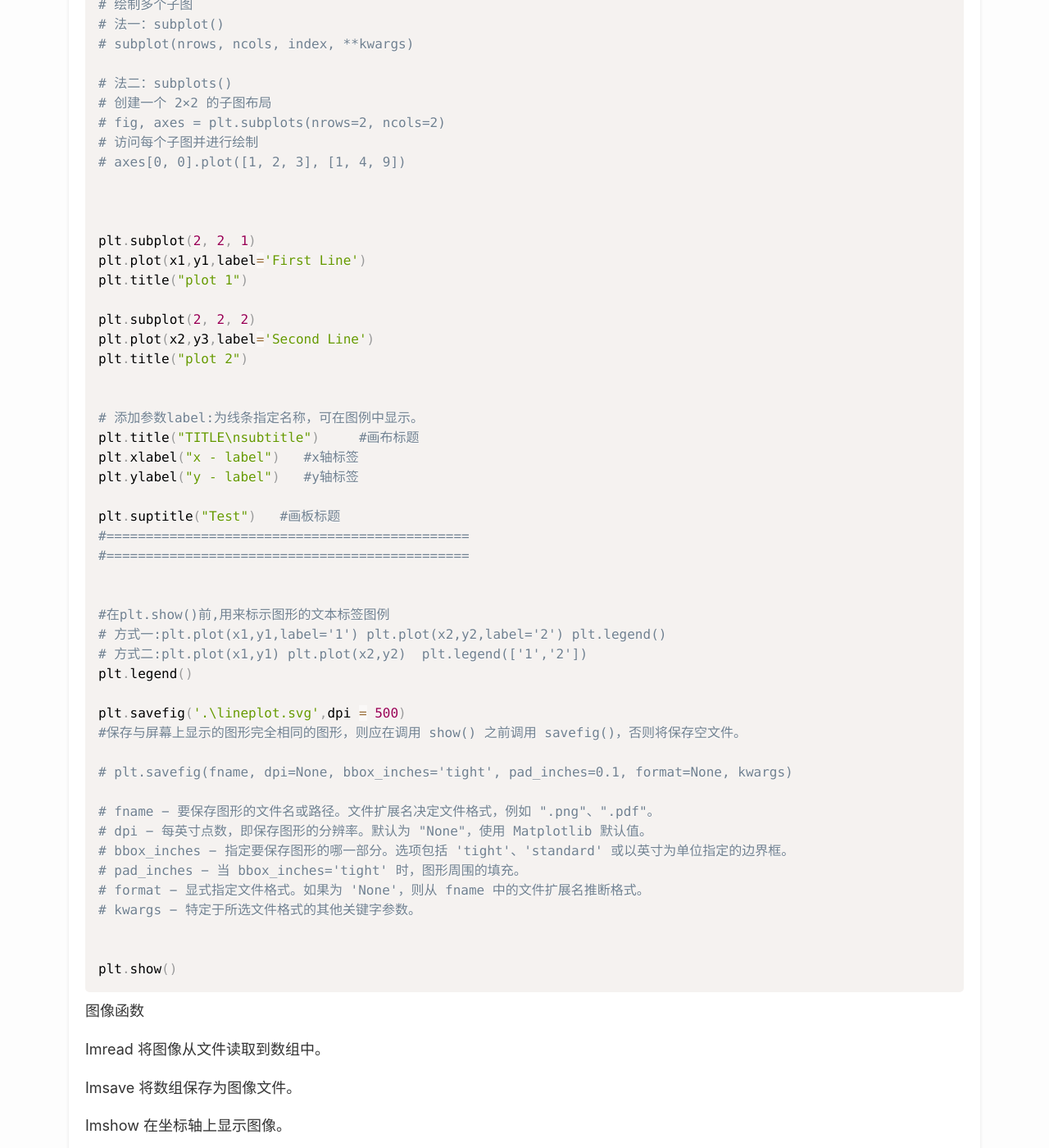
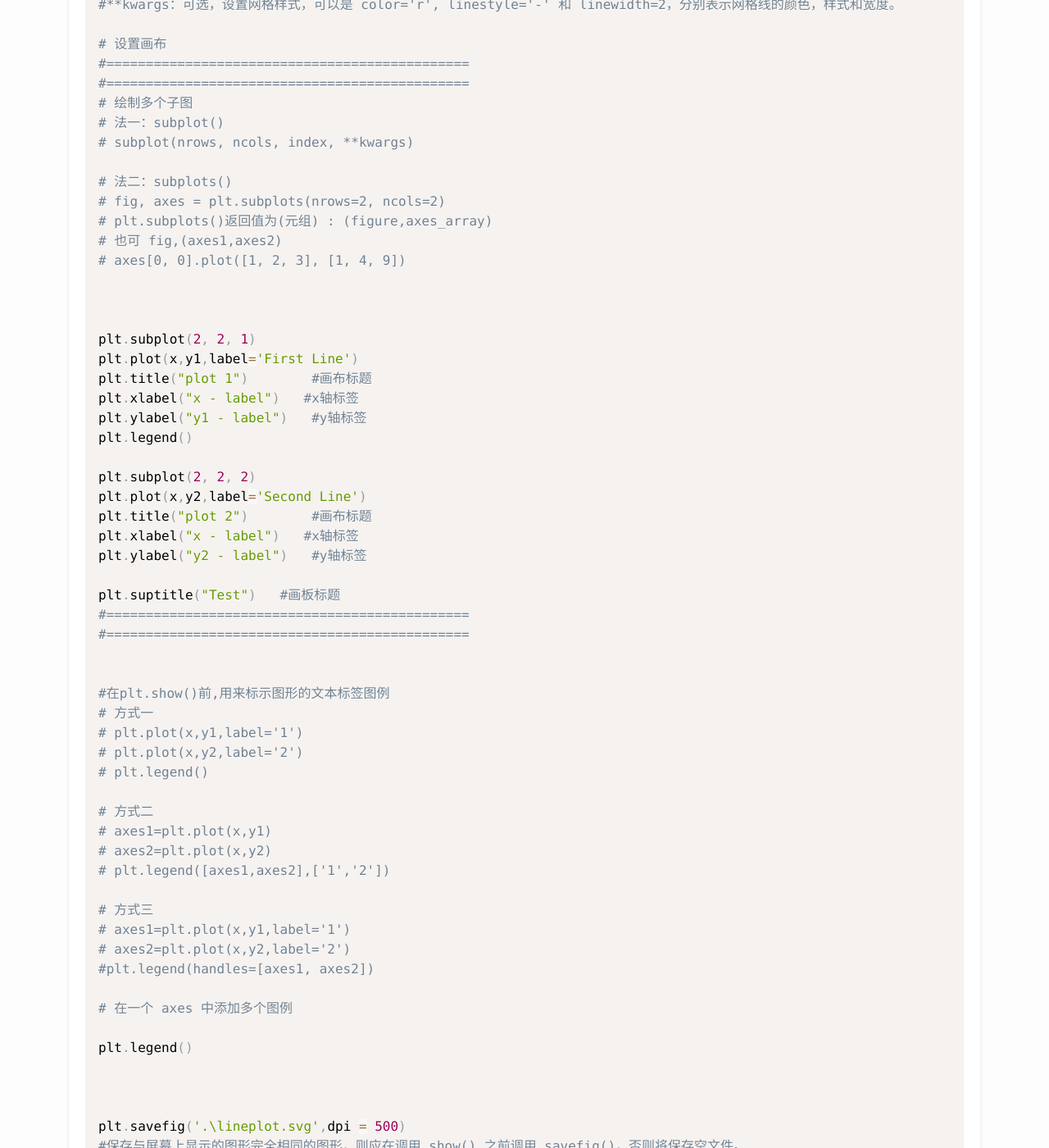
Before and after one commit to lzh210802066/lzh210802066.github.io, a Jekyll site: the page built from _posts/skill/2025-10-24-matplotlib.md, in a window 1280 px wide and 1400 px high, scrolled down 2563 px. Shown: the whole window at 82% size. Built offline with Jekyll 4.4.1, drawn with Linux system fonts in a browser that asks for light colours; comment, search, counter and statistics services are not loaded; some of the changed text lies outside the part shown.

Commit message:
Update blog content

```diff
--- a/_posts/skill/2025-10-24-matplotlib.md
+++ b/_posts/skill/2025-10-24-matplotlib.md
@@ -191,15 +190,21 @@ plt.rcParams['axes.facecolor'] = 'w'
 #显示绘图的静态图像
 %matplotlib inline
 
-# 交互式绘图
-%matplotlib notebook
+
+
+
+x = np.arange(0, np.pi*2, 0.05)
+y1 = np.sin(x)
+y2 = np.cos(x)
 
 #========================面对对象风格========================
 
 
 #========================面对过程风格========================
 
-# 画板 plt.figure(figsize=(width, height), dpi=resolution)
+# 设置画板
+# plt.figure(figsize=(width, height), dpi=resolution)
+# 图表宽度和高度（英寸）; 图表每英寸点数（分辨率）,默认为 100。
 
 # 单条线: plt.plot ( [x], y, [fmt], *, data=None, **kwargs )
 # 多条线: plt.plot ( [x], y, [fmt], [x2], y2, [fmt2], ..., **kwargs )
@@ -223,7 +228,7 @@ plt.rcParams['axes.facecolor'] = 'w'
 #axis：可选， 'both'（默认），'x' （x 轴方向）或 'y'（ y 轴方向）。
 #**kwargs：可选，设置网格样式，可以是 color='r', linestyle='-' 和 linewidth=2，分别表示网格线的颜色，样式和宽度。
 
-
+# 设置画布
 #==============================================
 #==============================================
 # 绘制多个子图
@@ -231,26 +236,25 @@ plt.rcParams['axes.facecolor'] = 'w'
 # subplot(nrows, ncols, index, **kwargs)
 
 # 法二：subplots()
-# 创建一个 2×2 的子图布局
 # fig, axes = plt.subplots(nrows=2, ncols=2)
-# 访问每个子图并进行绘制
+# plt.subplots()返回值为(元组) : (figure,axes_array)
+# 也可 fig,(axes1,axes2)
 # axes[0, 0].plot([1, 2, 3], [1, 4, 9])
 
 
 
 plt.subplot(2, 2, 1)
-plt.plot(x1,y1,label='First Line')
-plt.title("plot 1")
+plt.plot(x,y1,label='First Line')
+plt.title("plot 1")        #画布标题
+plt.xlabel("x - label")   #x轴标签
+plt.ylabel("y1 - label")   #y轴标签
+plt.legend()
 
 plt.subplot(2, 2, 2)
-plt.plot(x2,y3,label='Second Line')
-plt.title("plot 2")
-
-
-# 添加参数label:为线条指定名称，可在图例中显示。
-plt.title("TITLE\nsubtitle")     #画布标题
+plt.plot(x,y2,label='Second Line')
+plt.title("plot 2")        #画布标题
 plt.xlabel("x - label")   #x轴标签
-plt.ylabel("y - label")   #y轴标签
+plt.ylabel("y2 - label")   #y轴标签
 
 plt.suptitle("Test")   #画板标题
 #==============================================
@@ -258,9 +262,26 @@ plt.suptitle("Test")   #画板标题
 
 
 #在plt.show()前,用来标示图形的文本标签图例
-# 方式一:plt.plot(x1,y1,label='1') plt.plot(x2,y2,label='2') plt.legend()
-# 方式二:plt.plot(x1,y1) plt.plot(x2,y2)  plt.legend(['1','2'])
+# 方式一
+# plt.plot(x,y1,label='1')
+# plt.plot(x,y2,label='2')
+# plt.legend()
+
+# 方式二
+# axes1=plt.plot(x,y1)
+# axes2=plt.plot(x,y2)
+# plt.legend([axes1,axes2],['1','2'])
+
+# 方式三
+# axes1=plt.plot(x,y1,label='1')
+# axes2=plt.plot(x,y2,label='2')
+#plt.legend(handles=[axes1, axes2])
+
+# 在一个 axes 中添加多个图例
+
 plt.legend()
+
+
 
 plt.savefig('.\lineplot.svg',dpi = 500)
 #保存与屏幕上显示的图形完全相同的图形，则应在调用 show() 之前调用 savefig()，否则将保存空文件。
@@ -452,3 +473,18 @@ Matplotlib 库提供了一个用于处理色标的工具，包括其创建、放
 matplotlib.colorbar 模块负责创建色标，但是可以使用Figure.colorbar() 或其等效的 pyplot 包装器pyplot.colorbar() 函数创建色标。这些函数在内部使用 Colorbar 类以及make_axes_gridspec（用于 GridSpec 定位的轴）或make_axes（用于非 GridSpec 定位的轴）。
 
 并且色标需要是一个“可映射” (即 matplotlib.cm.ScalarMappable) 对象，通常是通过 imshow() 函数生成的 AxesImage。如果您想在没有附加图像的情况下创建色标，则可以使用没有关联数据的 ScalarMappable。
+
+
+颜色表示格式
+
+RGB 或 RGBA 元组
+(0.1 ,0.2,0.3)
+
+十六进制 RGB 或 RGBA 字符串
+'#0F0F0F'
+
+灰度级字符串
+'0.7' (范围 [0,1])
+
+命名颜色
+“b”：蓝色，“g”：绿色，“r”：红色，
```
Also changed, not shown: other parts of _posts/skill/2025-10-24-matplotlib.md (+0 -1 lines).
